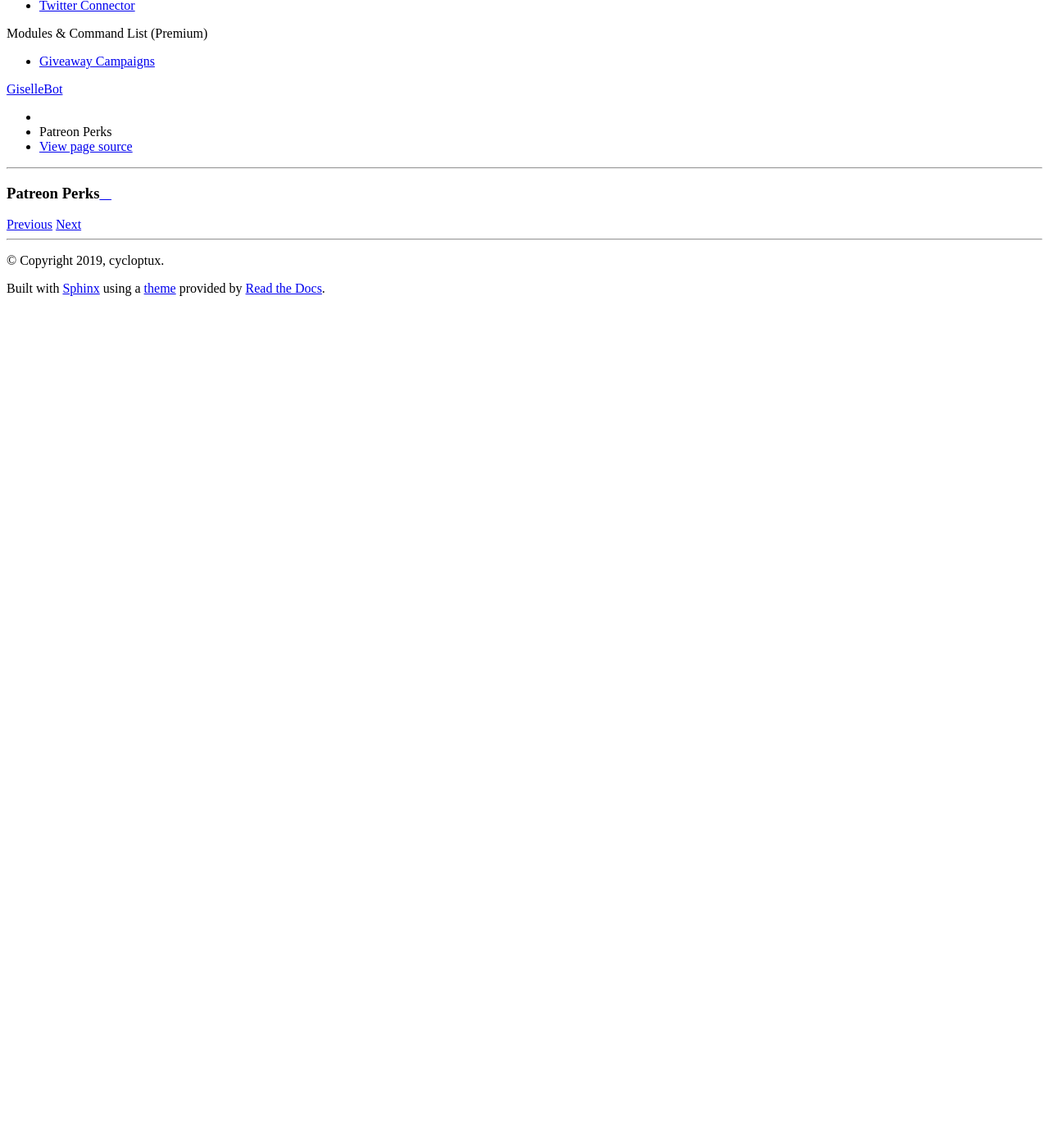
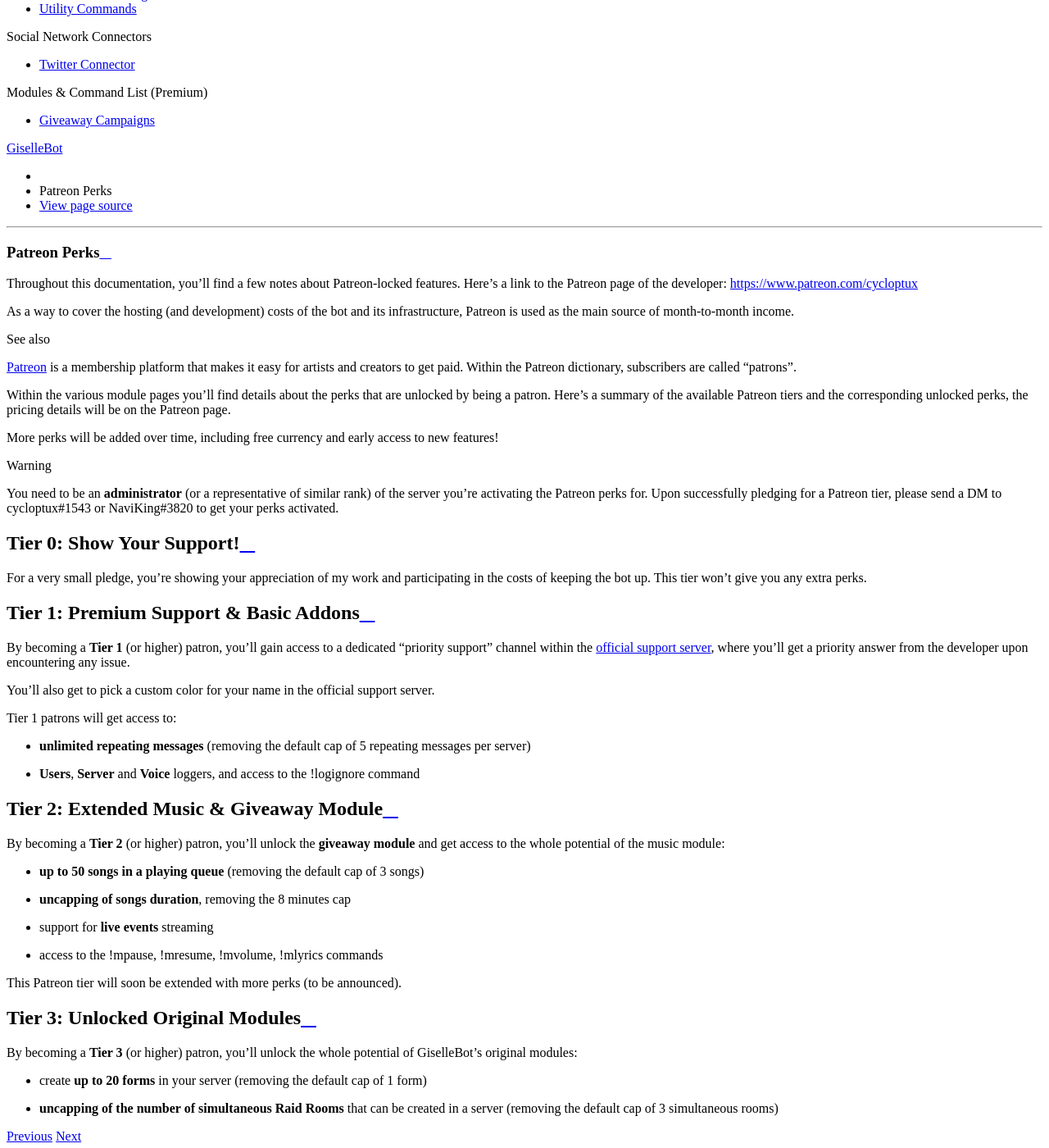
Before and after one commit to cycloptux/GiselleBot-Documentation, a Sphinx documentation site: the page built from docs/source/patreon-perks.rst, in a window 1280 px wide and 1400 px high, scrolled down 663 px. Shown: the whole window at 82% size. Built offline with Sphinx 7.4.7 and the Read the Docs theme 2.0.0, drawn with Linux system fonts in a browser that asks for light colours; before the commit the page ends 1032 px from its top, so only the background shows below that; some of the changed text lies outside the part shown.

Commit message:
Updated Patreon page.

```diff
--- a/docs/source/patreon-perks.rst
+++ b/docs/source/patreon-perks.rst
@@ -3,3 +3,54 @@
 *************
 Patreon Perks
 *************
+
+Throughout this documentation, you'll find a few notes about Patreon-locked features. Here's a link to the Patreon page of the developer: https://www.patreon.com/cycloptux
+
+As a way to cover the hosting (and development) costs of the bot and its infrastructure, Patreon is used as the main source of month-to-month income.
+
+.. seealso::
+    `Patreon <https://www.patreon.com/>`_ is a membership platform that makes it easy for artists and creators to get paid. Within the Patreon dictionary, subscribers are called "patrons".
+
+Within the various module pages you'll find details about the perks that are unlocked by being a patron. Here's a summary of the available Patreon tiers and the corresponding unlocked perks, the pricing details will be on the Patreon page.
+
+More perks will be added over time, including free currency and early access to new features!
+
+.. warning::
+    You need to be an **administrator** (or a representative of similar rank) of the server you're activating the Patreon perks for. Upon successfully pledging for a Patreon tier, please send a DM to cycloptux#1543 or NaviKing#3820 to get your perks activated.
+
+Tier 0: Show Your Support!
+==========================
+
+For a very small pledge, you're showing your appreciation of my work and participating in the costs of keeping the bot up. This tier won't give you any extra perks.
+
+Tier 1: Premium Support & Basic Addons
+======================================
+
+By becoming a **Tier 1** (or higher) patron, you'll gain access to a dedicated "priority support" channel within the `official support server <https://discord.gg/s6yq6U5>`_, where you'll get a priority answer from the developer upon encountering any issue.
+
+You'll also get to pick a custom color for your name in the official support server.
+
+Tier 1 patrons will get access to:
+
+* **unlimited repeating messages** (removing the default cap of 5 repeating messages per server)
+* **Users**, **Server** and **Voice** loggers, and access to the |bot_prefix|\ logignore command
+
+Tier 2: Extended Music & Giveaway Module
+========================================
+
+By becoming a **Tier 2** (or higher) patron, you'll unlock the **giveaway module** and get access to the whole potential of the music module:
+
+* **up to 50 songs in a playing queue** (removing the default cap of 3 songs)
+* **uncapping of songs duration**, removing the 8 minutes cap
+* support for **live events** streaming
+* access to the |bot_prefix|\ mpause, |bot_prefix|\ mresume, |bot_prefix|\ mvolume, |bot_prefix|\ mlyrics commands
+
+This Patreon tier will soon be extended with more perks (to be announced).
+
+Tier 3: Unlocked Original Modules
+=================================
+
+By becoming a **Tier 3** (or higher) patron, you'll unlock the whole potential of |bot_name|'s original modules:
+
+* create **up to 20 forms** in your server (removing the default cap of 1 form)
+* **uncapping of the number of simultaneous Raid Rooms** that can be created in a server (removing the default cap of 3 simultaneous rooms)
```
